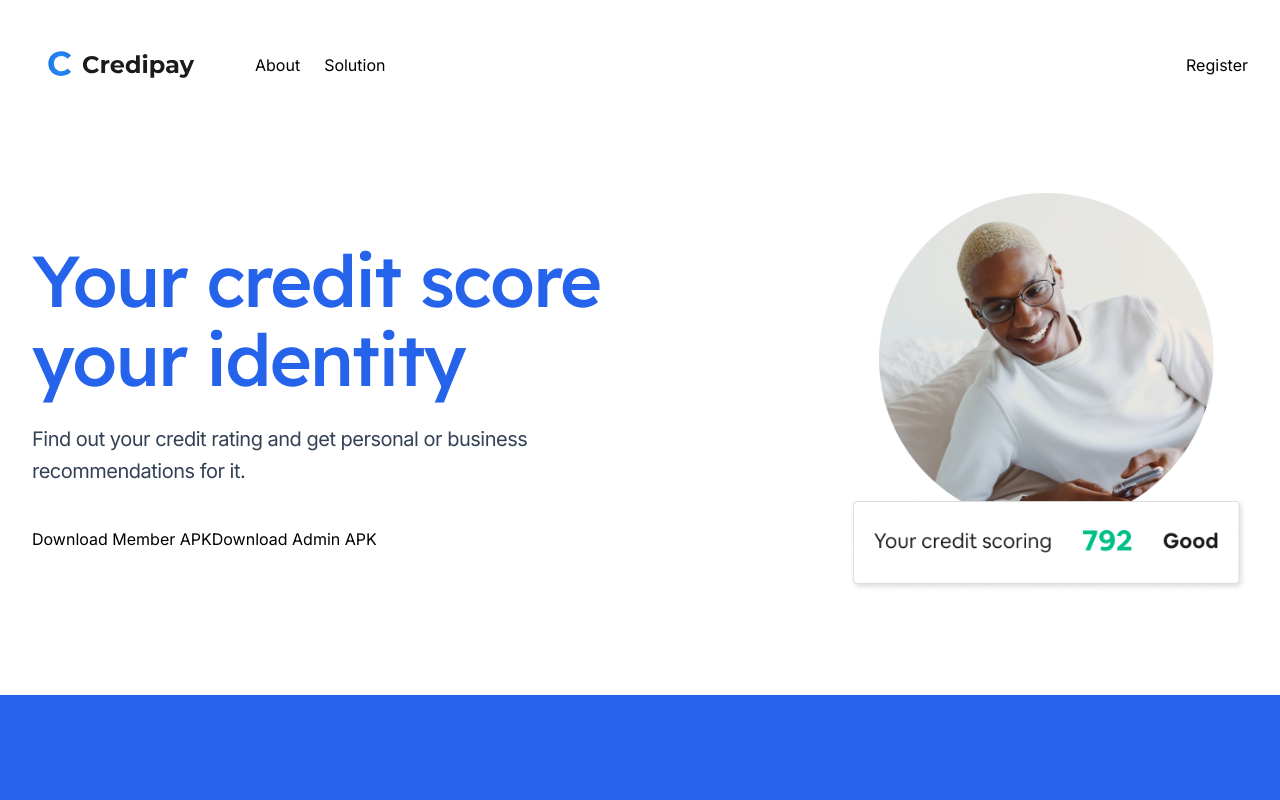
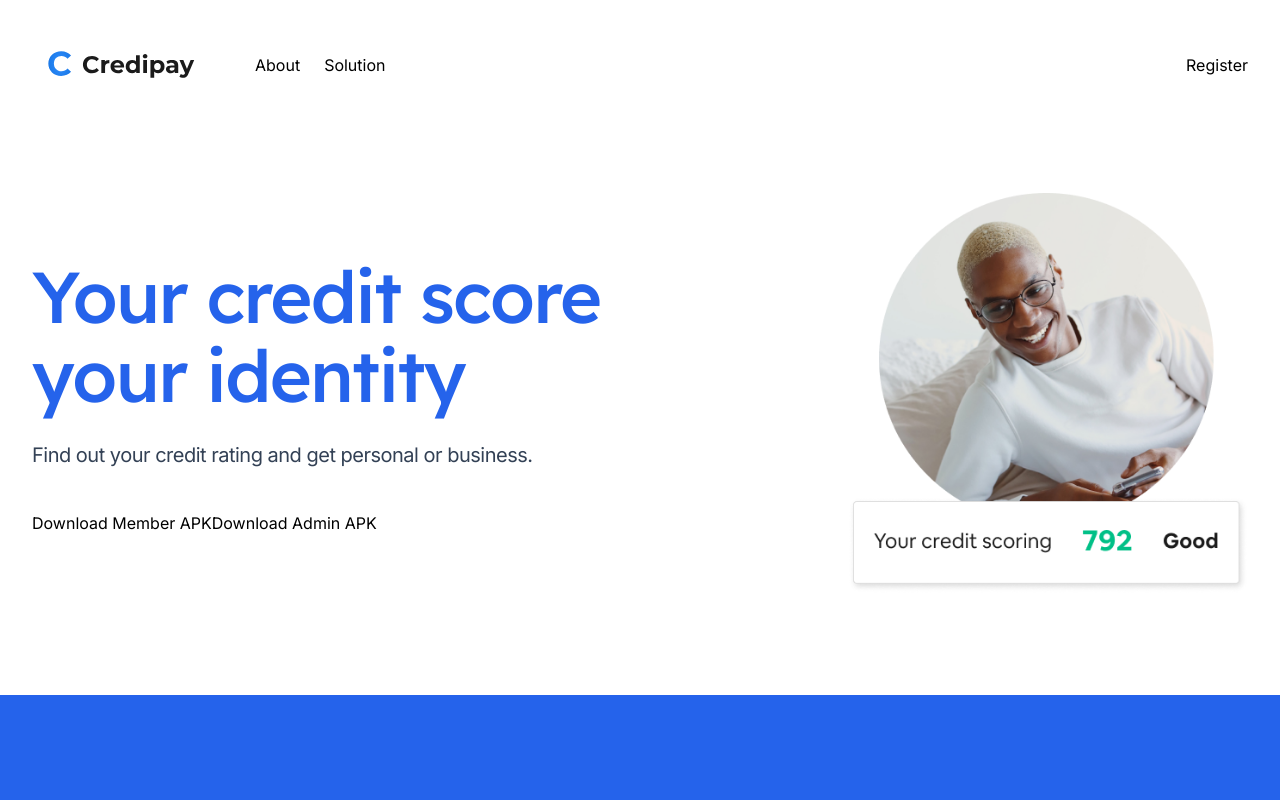
Before and after one commit to sosualfred/credipay, a Next.js app: page / in a window 1280 px wide. Shown: the top 800 px of the page. Built offline with nearby package versions, Linux system fonts and the light colour scheme.

Commit message:
update description

```diff
--- a/src/components/Hero.jsx
+++ b/src/components/Hero.jsx
@@ -20,8 +20,7 @@ export function Hero() {
             </span>
           </h1>
           <p className="mt-6 max-w-2xl text-xl tracking-tight text-slate-700">
-            Find out your credit rating and get personal or business
-            recommendations for it.
+            Find out your credit rating and get personal or business.
           </p>
           <div className="mt-10">
             <Button href="/apks/member.apk" className="bg-blue-600">
```
